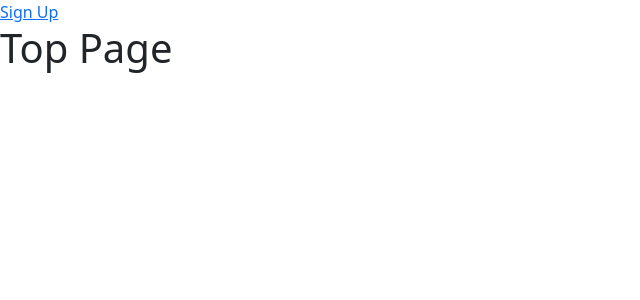
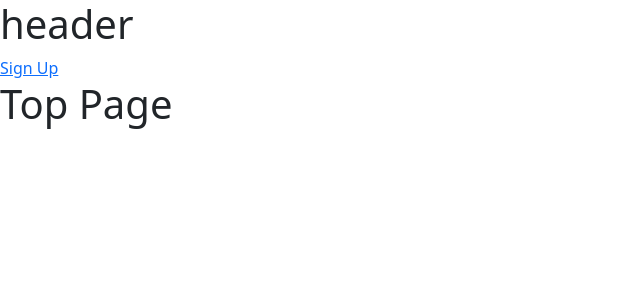
Before and after one commit to yuzuki-aritomo/ReserveTaskFrontend, a Next.js app in the folder next-app/: page / in a window 1280 px wide. Shown: the top 300 px of the page, without its empty margins (0-640 px from the left). Built offline with nearby package versions, Linux system fonts and the light colour scheme.

Commit message:
add header

```diff
--- /dev/null
+++ b/next-app/src/components/layout/Header.tsx
@@ -0,0 +1,9 @@
+import { FC } from "react"
+
+const Header: FC = () => {
+  return (
+    <h1>header</h1>
+  )
+}
+
+export default Header
--- a/next-app/src/pages/_app.tsx
+++ b/next-app/src/pages/_app.tsx
@@ -2,10 +2,12 @@ import 'styles/globals.css'
 import 'bootstrap/dist/css/bootstrap.min.css'
 import type { AppProps } from 'next/app'
 import { UserProvider } from 'src/provider/UserProvider'
+import Header from 'src/components/layout/header'
 
 function MyApp({ Component, pageProps }: AppProps) {
   return (
     <UserProvider>
+      <Header />
       <Component {...pageProps} />
     </UserProvider>
   )
```
